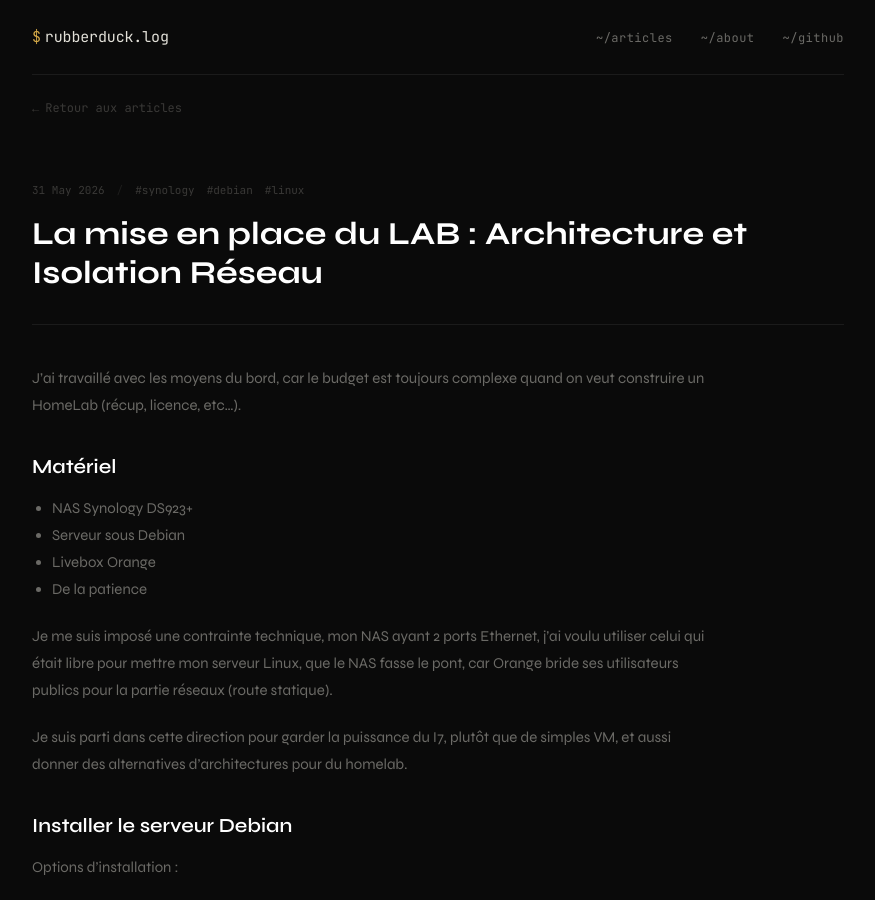
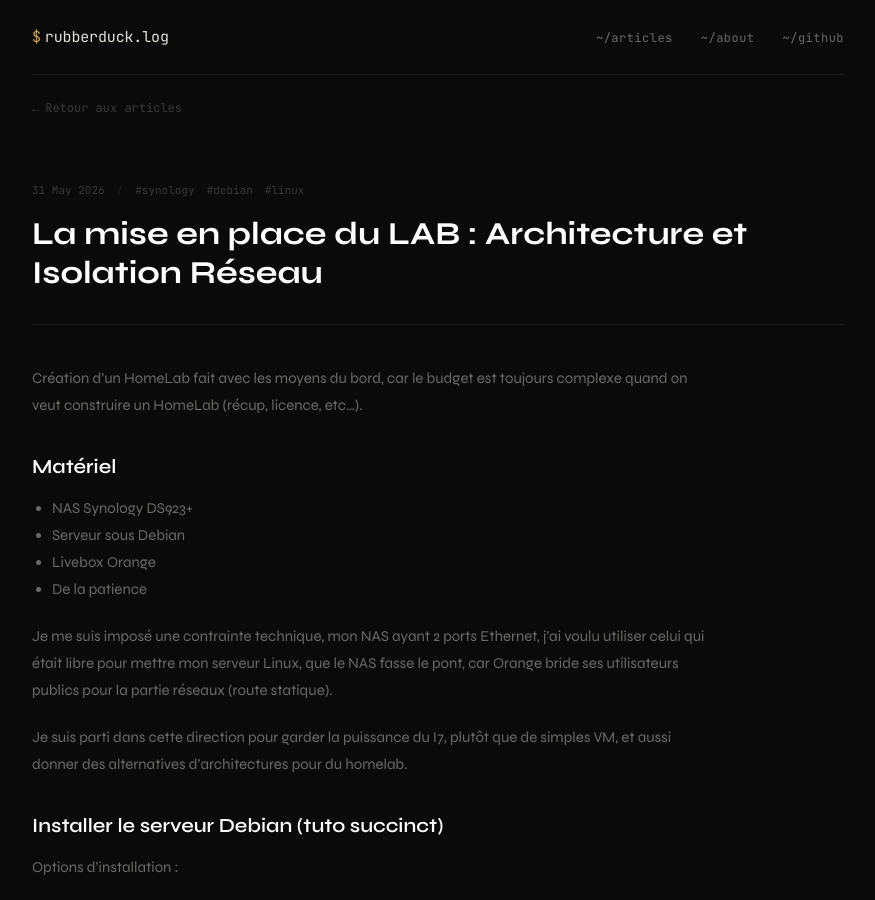
Before and after one commit to RubberDucking35/RubberDucking35.github.io, a Jekyll site: the page built from _posts/2026-05-31-homelab.md, in a window 1280 px wide and 900 px high. Shown: the whole window, without its empty margins (202-1077 px from the left). Built offline with Jekyll 4.4.1, drawn with Linux system fonts in a browser that asks for light colours.

Commit message:
Update 2026-05-31-homelab.md

```diff
--- a/_posts/2026-05-31-homelab.md
+++ b/_posts/2026-05-31-homelab.md
@@ -7,7 +7,7 @@ section: it
 tags: [synology, debian, linux]
 ---
 
-J'ai travaillé avec les moyens du bord, car le budget est toujours complexe quand on veut construire un HomeLab (récup, licence, etc...).
+Création d'un HomeLab fait avec les moyens du bord, car le budget est toujours complexe quand on veut construire un HomeLab (récup, licence, etc...).
 
 ## Matériel
 
@@ -20,7 +20,7 @@ Je me suis imposé une contrainte technique, mon NAS ayant 2 ports Ethernet, j'a
 
 Je suis parti dans cette direction pour garder la puissance du I7, plutôt que de simples VM, et aussi donner des alternatives d'architectures pour du homelab.
 
-## Installer le serveur Debian
+## Installer le serveur Debian (tuto succinct)
 
 Options d'installation :
 
```
